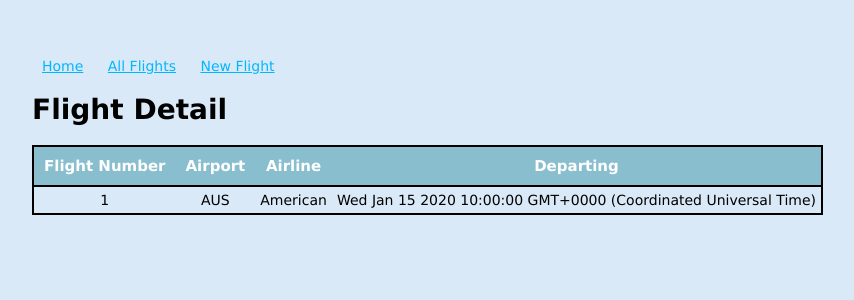
After one commit to alldayoday/mongoose-flights, a Node server app: page /flights/600000000000000000000001 in a window 1280 px wide. The commit adds this page. Shown: the top 300 px of the page, without its empty margins (26-880 px from the left). Run offline with Node 20, Linux system fonts and the light colour scheme; tables that the repository leaves empty hold one stand-in row (values such as "Sample post"); some libraries are stand-ins or nearby versions.

Commit message:
ticket schema and flight detail

```diff
--- a/controllers/flights.js
+++ b/controllers/flights.js
@@ -39,8 +39,18 @@ function index(req, res) {
   })
 }
 
+function show(req, res) {
+  Flight.findById(req.params.id, function (err, flight) {
+    res.render('flights/show', {
+      flight: flight,
+      title: 'Flight Detail',
+    })
+  })
+}
+
 export {
   newFlight as new,
   create,
-  index
+  index,
+  show,
 }
--- a/models/flight.js
+++ b/models/flight.js
@@ -1,6 +1,18 @@
 import mongoose from 'mongoose'
 
 const Schema = mongoose.Schema
+
+const ticketSchema = new Schema({
+  price: {
+    type: Number,
+    min: 0
+  },
+  seat: {
+    type: String,
+    match: /[A-F][1-9]\d?/
+  },
+  // timestamps: true
+})
 
 const flightSchema = new Schema ({
   airline: {
@@ -21,10 +33,12 @@ const flightSchema = new Schema ({
     type: Date,
     default: function() {
       return Date.now() + 365*24*60*60000
-  }}
+  }},
+  tickets: [ticketSchema]
 }, {
   timestamps: true
 })
+
 
 const Flight = mongoose.model('Flight', flightSchema)
 
--- a/routes/flights.js
+++ b/routes/flights.js
@@ -5,6 +5,7 @@ import * as flightsCtrl from '../controllers/flights.js'
 router.get('/', flightsCtrl.index)
 router.get('/new', flightsCtrl.new)
 router.post('/', flightsCtrl.create)
+router.get('/:id', flightsCtrl.show)
 
 
 export {
--- a/views/flights/index.ejs
+++ b/views/flights/index.ejs
@@ -30,6 +30,7 @@
           <td><%= flight.airport %></td>
           <td><%= flight.airline %></td>
           <td><%= flight.departs %></td>
+          <td><a href="/flights/<%= flight._id %>">DETAILS</a></td>
         </tr>
       <% }) %>
     </tbody>
--- /dev/null
+++ b/views/flights/show.ejs
@@ -0,0 +1,36 @@
+<!DOCTYPE html>
+<html lang="en">
+<head>
+  <meta charset="UTF-8">
+  <meta name="viewport" content="width=device-width, initial-scale=1.0">
+  <meta http-equiv="X-UA-Compatible" content="ie=edge">
+  <link rel='stylesheet' href='/stylesheets/style.css' />
+  <title>Mongoose Flights</title>
+</head>
+<body>
+  <nav>
+    <a href="/">Home</a>
+    <a href="/flights">All Flights</a>
+    <a href="/flights/new">New Flight</a>
+</nav>
+<main>
+  <h1><%= title %></h1>
+  <table>
+  <thead>
+    <tr>
+      <th>Flight Number</th>
+      <th>Airport</th>
+      <th>Airline</th>
+      <th>Departing</th>
+    </tr>
+  </thead>
+  <tbody>
+    <td><%= flight.flightNo %></td>
+    <td><%= flight.airport %></td>
+    <td><%= flight.airline %></td>
+    <td><%= flight.departs %></td>
+</tbody>
+</table>
+</main>
+</body>
+</html>
```
